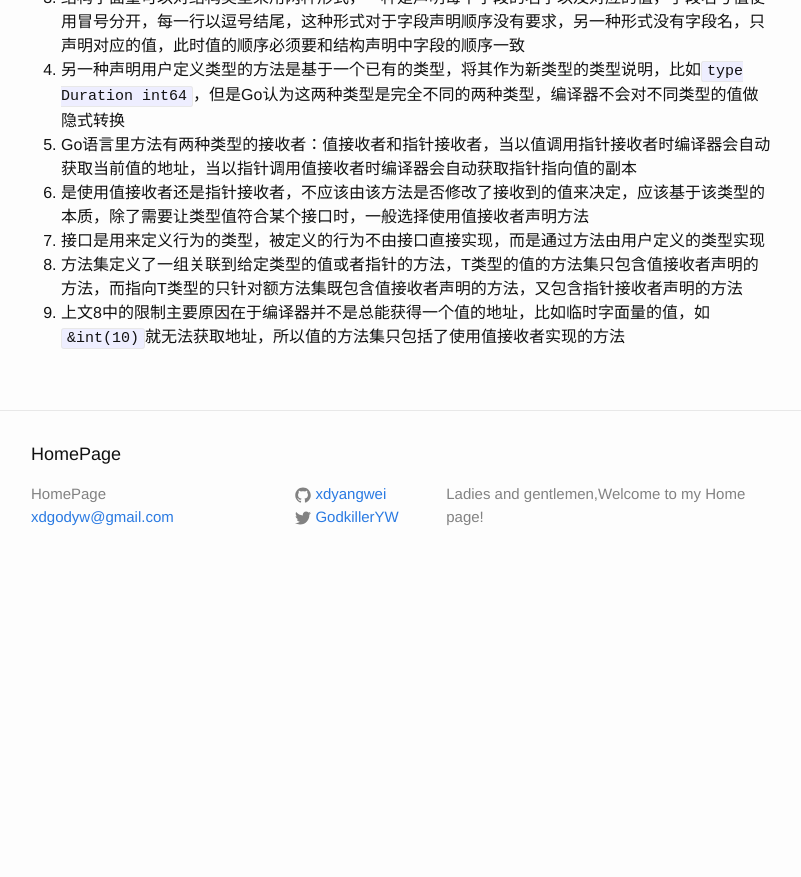
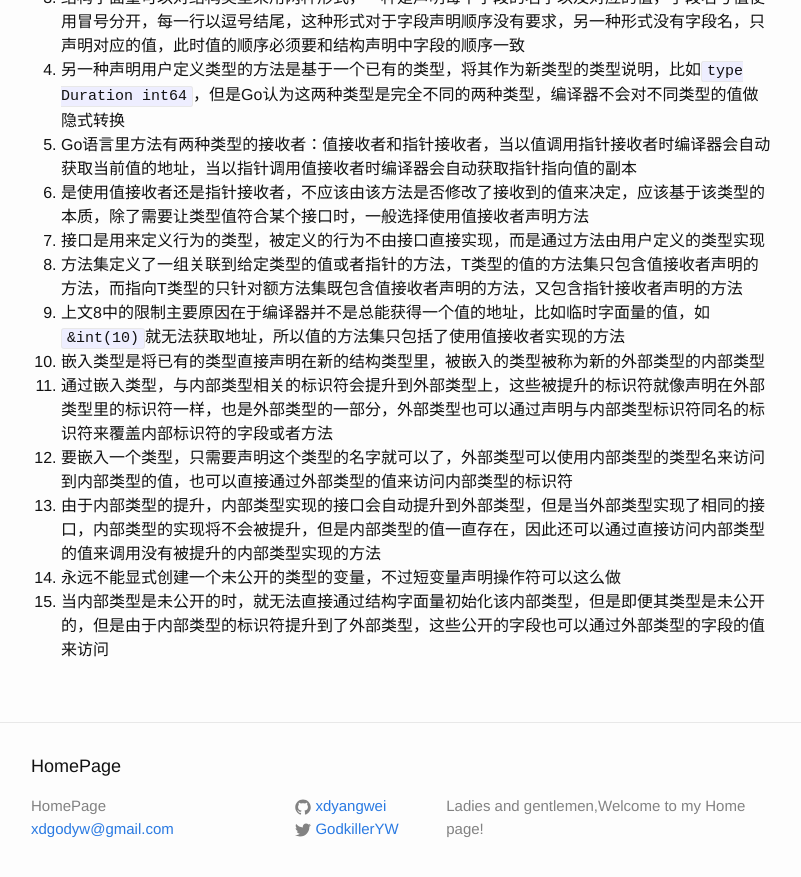
Before and after one commit to xdyangwei/xdyangwei.github.io, a Jekyll site: the page built from _posts/2020-4-21-Golang注意事项.md, in a window 1280 px wide and 900 px high, scrolled down 3897 px. Shown: the top 877 px of the window, without its empty margins (239-1040 px from the left). Built offline with Jekyll 4.4.1, drawn with Linux system fonts in a browser that asks for light colours; our own code applies the rules of GitHub Pages for plain Markdown files; before the commit the page ends 4485 px from its top, so only the background shows below that.

Commit message:
add the tips of struct

```diff
--- a/_posts/2020-4-21-Golang注意事项.md
+++ b/_posts/2020-4-21-Golang注意事项.md
@@ -97,3 +97,9 @@
 7. 接口是用来定义行为的类型，被定义的行为不由接口直接实现，而是通过方法由用户定义的类型实现
 8. 方法集定义了一组关联到给定类型的值或者指针的方法，T类型的值的方法集只包含值接收者声明的方法，而指向T类型的只针对额方法集既包含值接收者声明的方法，又包含指针接收者声明的方法
 9. 上文8中的限制主要原因在于编译器并不是总能获得一个值的地址，比如临时字面量的值，如`&int(10)`就无法获取地址，所以值的方法集只包括了使用值接收者实现的方法
+10. 嵌入类型是将已有的类型直接声明在新的结构类型里，被嵌入的类型被称为新的外部类型的内部类型
+11. 通过嵌入类型，与内部类型相关的标识符会提升到外部类型上，这些被提升的标识符就像声明在外部类型里的标识符一样，也是外部类型的一部分，外部类型也可以通过声明与内部类型标识符同名的标识符来覆盖内部标识符的字段或者方法
+12. 要嵌入一个类型，只需要声明这个类型的名字就可以了，外部类型可以使用内部类型的类型名来访问到内部类型的值，也可以直接通过外部类型的值来访问内部类型的标识符
+13. 由于内部类型的提升，内部类型实现的接口会自动提升到外部类型，但是当外部类型实现了相同的接口，内部类型的实现将不会被提升，但是内部类型的值一直存在，因此还可以通过直接访问内部类型的值来调用没有被提升的内部类型实现的方法
+14. 永远不能显式创建一个未公开的类型的变量，不过短变量声明操作符可以这么做
+15. 当内部类型是未公开的时，就无法直接通过结构字面量初始化该内部类型，但是即便其类型是未公开的，但是由于内部类型的标识符提升到了外部类型，这些公开的字段也可以通过外部类型的字段的值来访问
```
